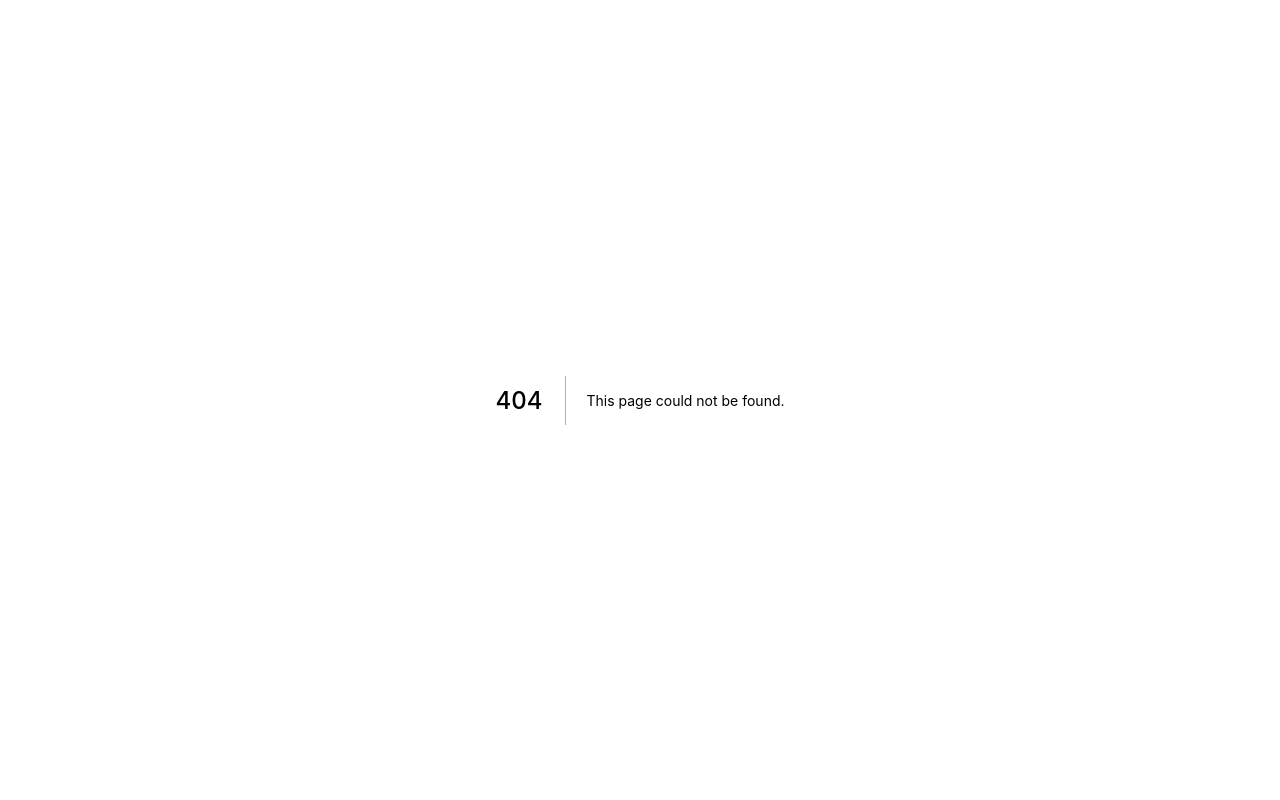
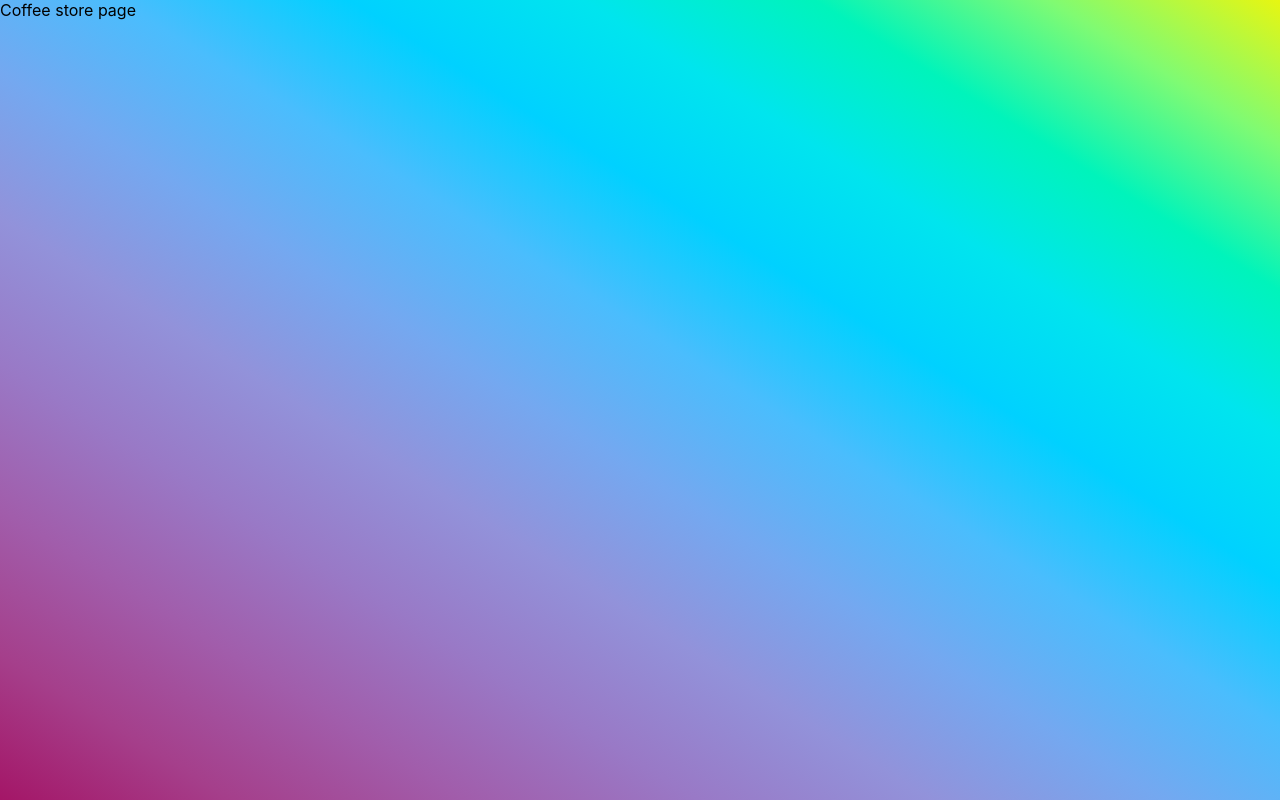
Before and after one commit to Christian-Mar/next_coffee, a Next.js app: page /coffee-store in a window 1280 px wide. Before the commit this address had no page. Built offline with nearby package versions, Linux system fonts and the light colour scheme.

Commit message:
routing start

```diff
--- a/components/Banner.js
+++ b/components/Banner.js
@@ -7,7 +7,7 @@ const Banner = (props) => {
 				<span className={styles.title1}>Coffee</span>
 				<span className={styles.title2}>Bars</span>
 			</h1>
-			<p className={styles.subtitle}>Discover your local coffee shops</p>
+			<p className={styles.subTitle}>Discover your local coffee shops</p>
 			<button className={styles.button} onClick={props.handleOnClick} >{props.buttonText}</button>
 		</div>
 	);
--- /dev/null
+++ b/pages/coffee-store.js
@@ -0,0 +1,5 @@
+const CoffeeStore = () => {
+  return (<div>Coffee store page</div>)
+};
+
+export default CoffeeStore;
```
